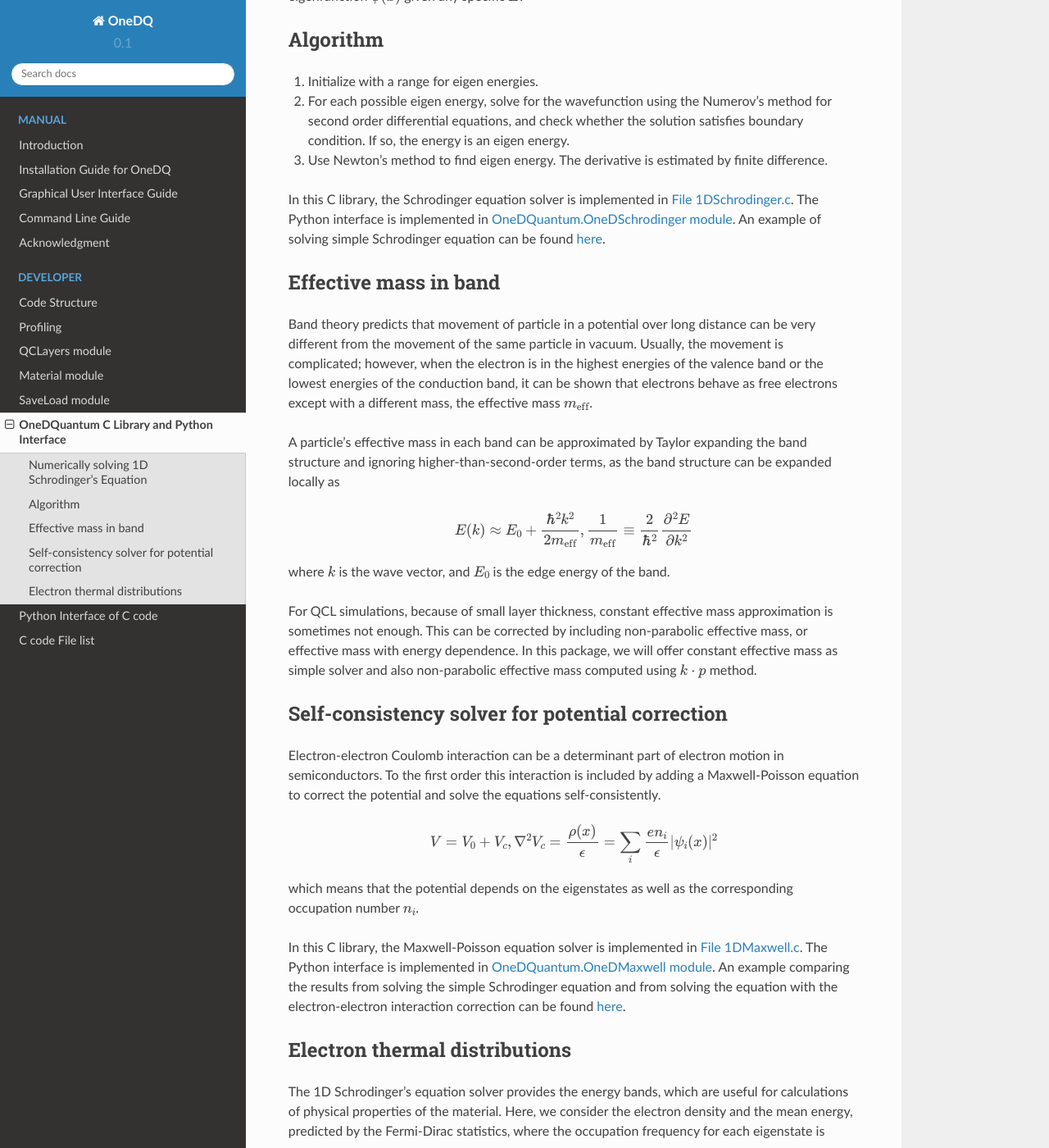
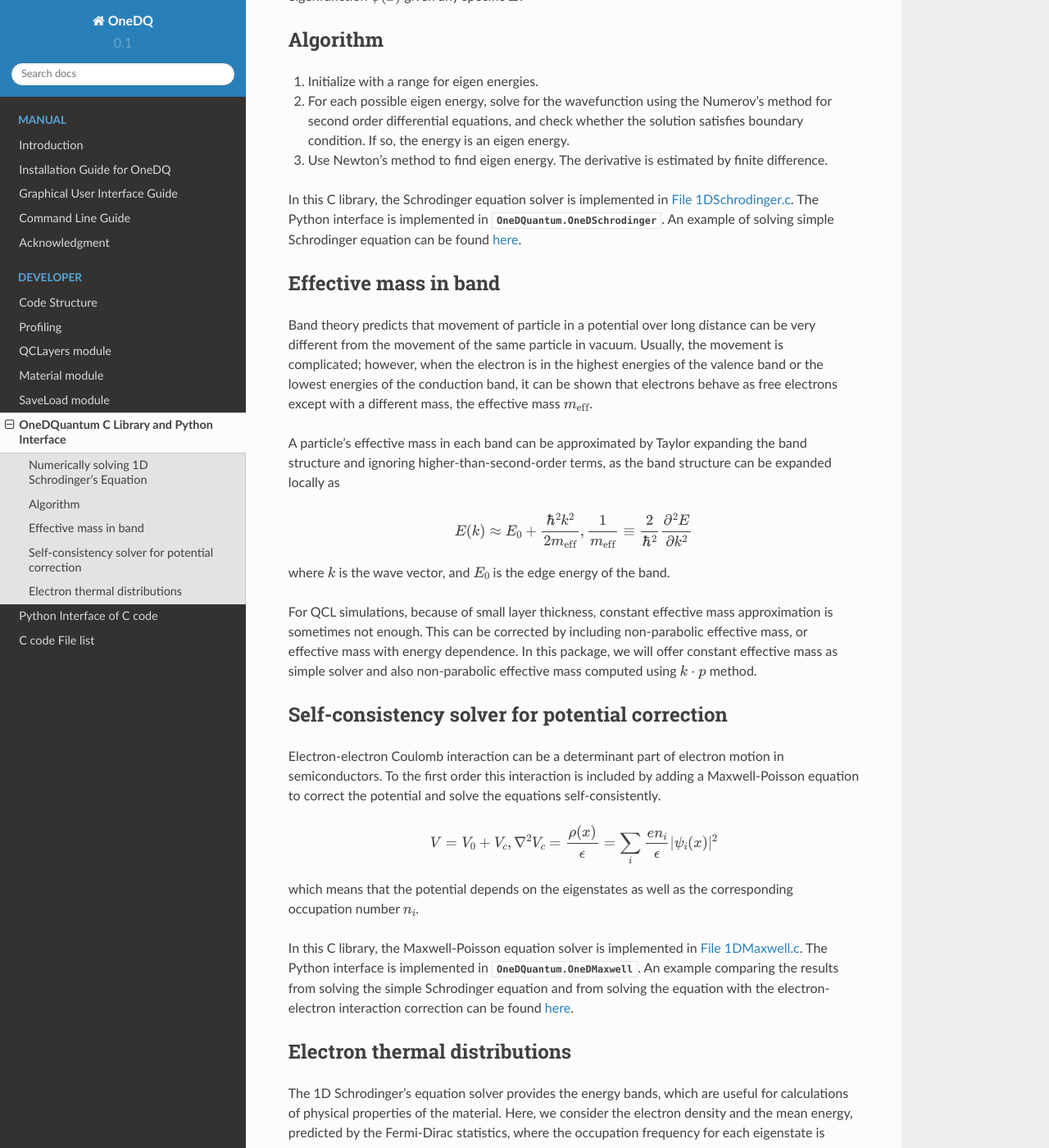
Before and after one commit to ErwinJr2/ErwinJr2, a Sphinx documentation site: the page built from docs/OneDQuantum_description.rst, in a window 1280 px wide and 1400 px high, scrolled down 559 px. Shown: the whole window at 82% size. Built offline with Sphinx 7.4.7 and the Read the Docs theme 2.0.0, drawn with Linux system fonts in a browser that asks for light colours; part of the change alters nothing that is shown; some of the changed text lies outside the part shown.

Commit message:
modified module reference

```diff
--- a/docs/OneDQuantum_description.rst
+++ b/docs/OneDQuantum_description.rst
@@ -38,7 +38,7 @@ Algorithm
 
 In this C library, the Schrodinger equation solver is implemented
 in :doc:`clib/file/1DSchrodinger_8c`. The Python interface is implemented in
-:doc:`OneDSchrodinger`.
+:py:mod:`OneDQuantum.OneDSchrodinger`.
 An example of solving simple Schrodinger equation can be found
 :ref:`here<example_schrodinger>`.
 
@@ -90,7 +90,7 @@ eigenstates as well as the corresponding occupation number :math:`n_i`.
 
 In this C library, the Maxwell-Poisson equation solver is implemented
 in :doc:`clib/file/1DMaxwell_8c`. The Python interface is implemented in
-:doc:`OneDMaxwell`.
+:py:mod:`OneDQuantum.OneDMaxwell`.
 An example comparing the results from solving the simple Schrodinger equation
 and from solving the equation with the electron-electron interaction correction
 can be found :ref:`here<example_maxwell>`.
@@ -129,7 +129,7 @@ return chemical potential :math:`\mu`.
 
 In this C library, the thermal statistics solver is implemented
 in :doc:`clib/file/1DThermal_8c`. The Python interface is implemented in
-:doc:`OneDThermal`.
+:py:mod:`OneDQuantum.OneDThermal`.
 An example of finding the thermal distribution of electrons,
 given eigen energies and wavefunctions,
 can be found :ref:`here<example_thermal>`.
```
